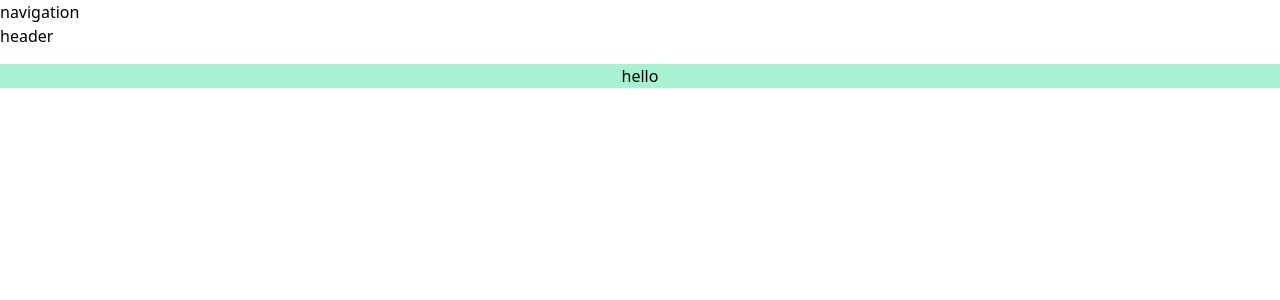
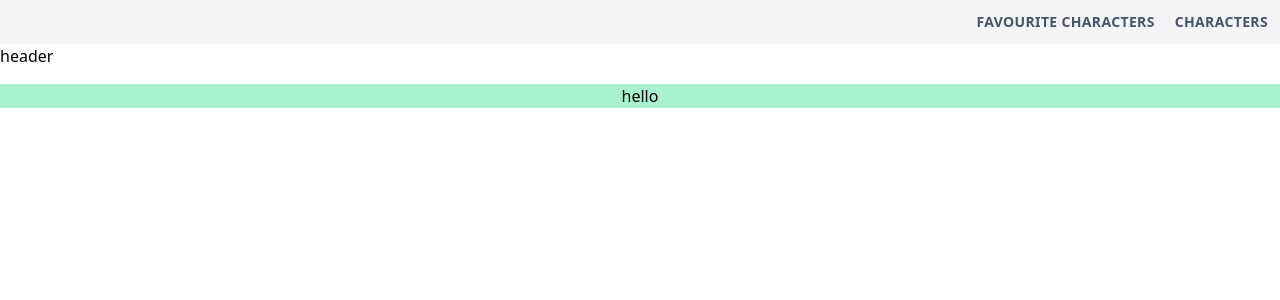
Before and after one commit to ann-kar/rick-morty, a Next.js app: page / in a window 1280 px wide. Shown: the top 300 px of the page. Built offline with nearby package versions, Linux system fonts and the light colour scheme.

Commit message:
feat: add Navbar

```diff
--- a/components/Layout.tsx
+++ b/components/Layout.tsx
@@ -1,4 +1,5 @@
 import { ReactNode } from "react";
+import { Navbar } from "./Navbar";
 
 export interface LayoutProps {
   children?: ReactNode[] | ReactNode;
@@ -7,7 +8,7 @@ export interface LayoutProps {
 export const Layout = ({ children }: LayoutProps) => {
   return (
     <div className="flex flex-col min-h-screen w-full">
-      <nav>navigation</nav>
+      <Navbar/>
       <h1>header</h1>
       <main className="grow py-4 text-center">{children}</main>
     </div>
--- /dev/null
+++ b/components/Navbar.tsx
@@ -0,0 +1,13 @@
+import { NavbarLink } from "./NavbarLink";
+
+export const Navbar = () => {
+  return (
+    <nav className="justify-end font-semibold tracking-wide bg-gray-100 flex gap-5 p-3 uppercase text-sm md:text-md">
+      <NavbarLink
+        href={"/favourite-characters"}
+        label={"favourite characters"}
+      />
+      <NavbarLink href={"/characters"} label={"characters"} />
+    </nav>
+  );
+};
--- /dev/null
+++ b/components/NavbarLink.tsx
@@ -0,0 +1,23 @@
+import { useRouter } from "next/router";
+import Link from "next/link";
+import React from "react";
+
+interface NavbarLinkProps {
+  label: string;
+  href: string;
+}
+
+export const NavbarLink = ({ label, href }: NavbarLinkProps) => {
+  const { asPath } = useRouter();
+
+  return (
+    <Link href={href}>
+      <a
+        className={
+          asPath === href ? "text-green-600 font-bold" : "text-slate-600"
+        }>
+        {label}
+      </a>
+    </Link>
+  );
+};
```
